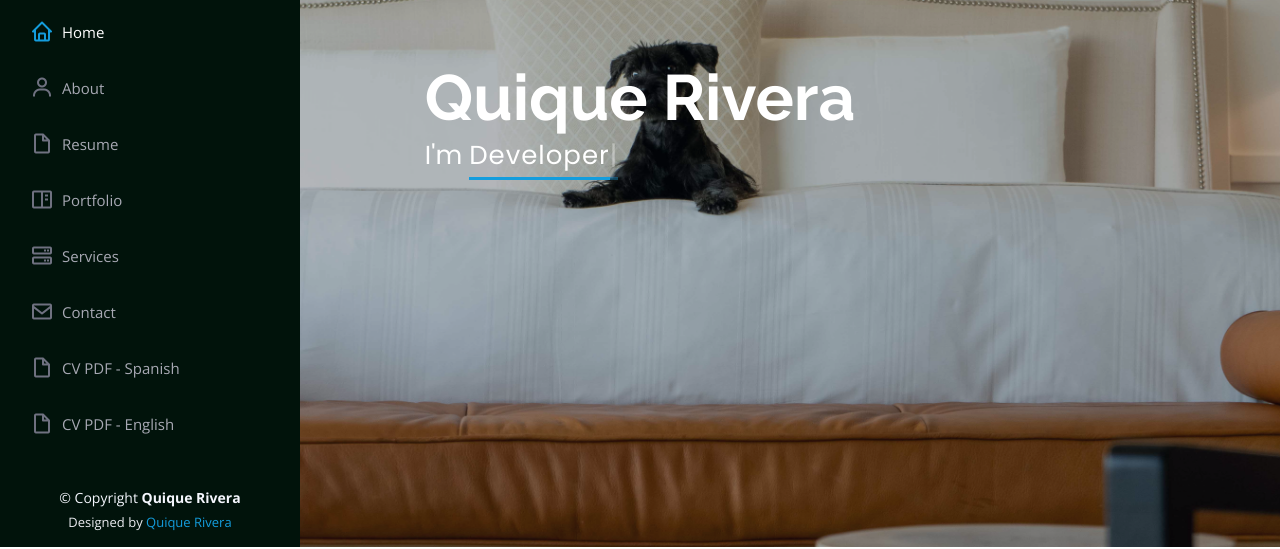
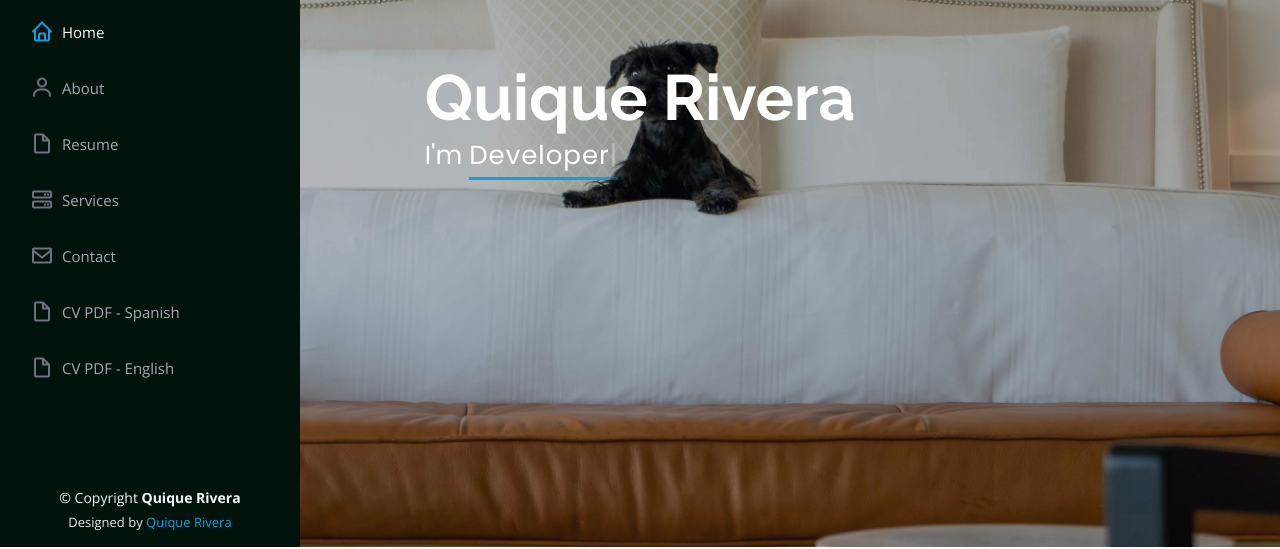
Before and after one commit to quiqueriveramx/my-resume, a plain HTML site: page index.html in a window 1280 px wide. Shown: the part 253-802 px from the top of the page. Drawn offline with nearby package versions, Linux system fonts and the light colour scheme.

Commit message:
Se escondió del navbar el Portfolio hasta tenerlo listo

```diff
--- a/index.html
+++ b/index.html
@@ -92,7 +92,7 @@
           <li><a href="#hero" class="nav-link scrollto active"><i class="bx bx-home"></i> <span>Home</span></a></li>
           <li><a href="#about" class="nav-link scrollto"><i class="bx bx-user"></i> <span>About</span></a></li>
           <li><a href="#resume" class="nav-link scrollto"><i class="bx bx-file-blank"></i> <span>Resume</span></a></li>
-          <li><a href="#portfolio" class="nav-link scrollto"><i class="bx bx-book-content"></i> <span>Portfolio</span></a></li>
+          <li><a href="#portfolio" class="nav-link scrollto" hidden><i class="bx bx-book-content"></i> <span>Portfolio</span></a></li>
           <li><a href="#services" class="nav-link scrollto"><i class="bx bx-server"></i> <span>Services</span></a></li>
           <li><a href="#contact" class="nav-link scrollto"><i class="bx bx-envelope"></i> <span>Contact</span></a></li>
           <li><a href="https://acrobat.adobe.com/link/track?uri=urn:aaid:scds:US:57456501-19a4-3436-8a72-0cc5f37b5b21" class="nav-link scrollto"><i class="bx bx-file-blank"></i> <span>CV PDF - Spanish</span></a></li>
```
